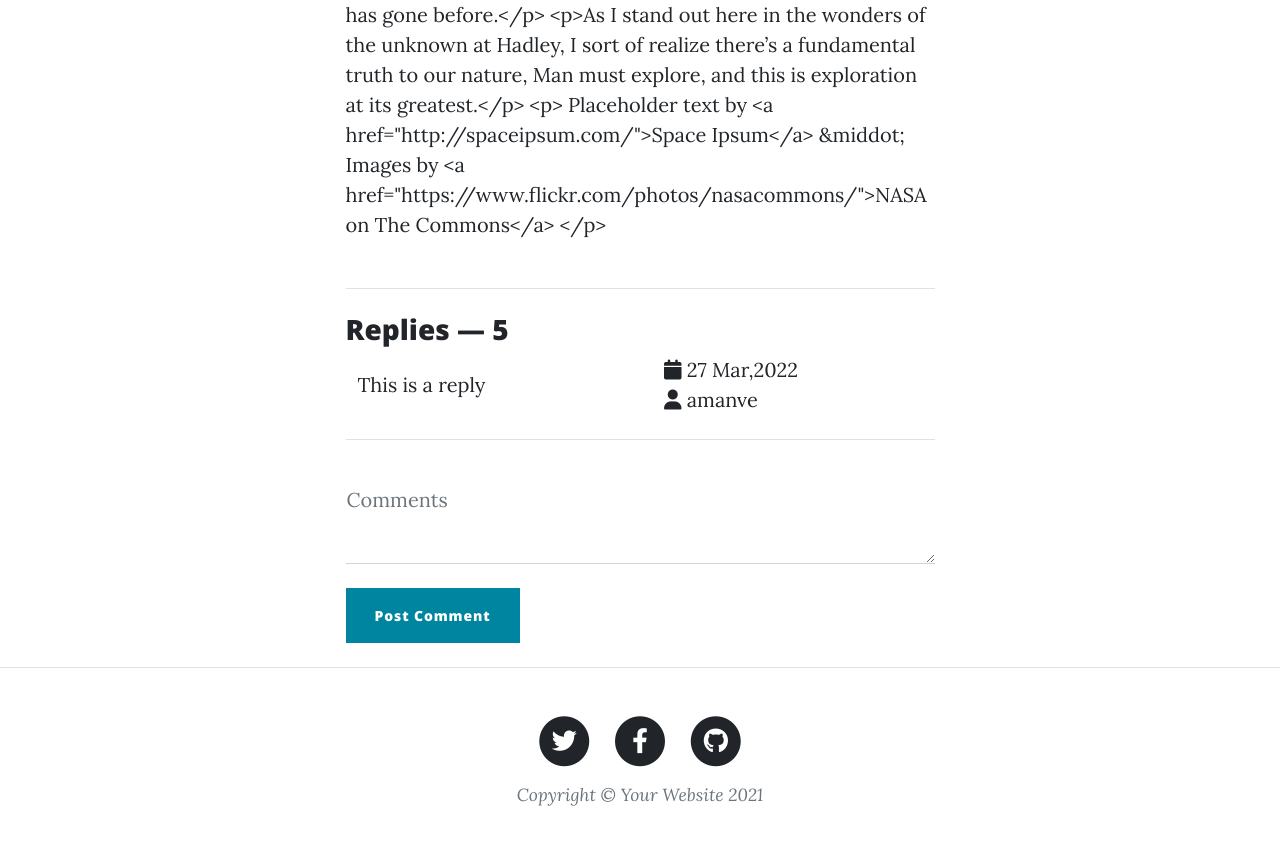
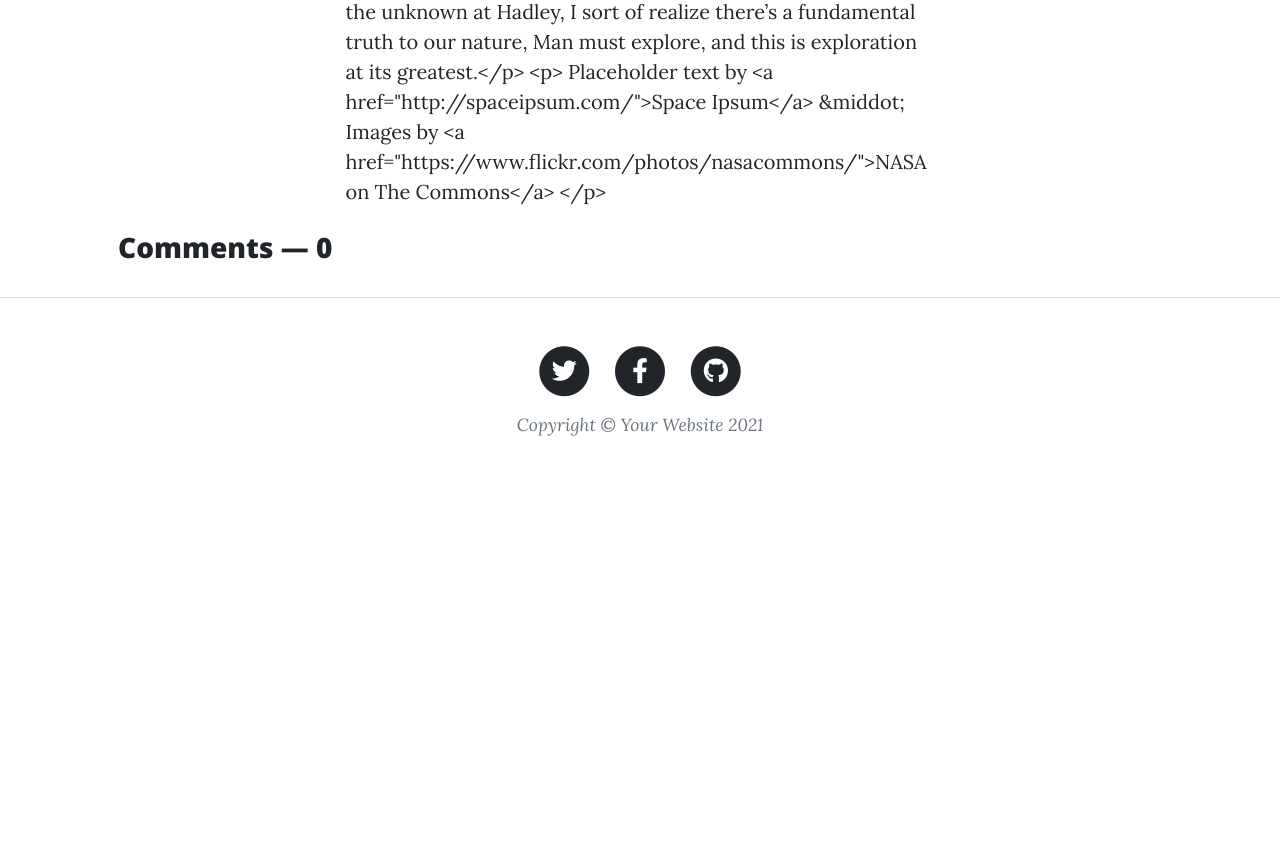
Before and after one commit to amanve/blog.app, a Flask app: page /post/7 in a window 1280 px wide. Shown: the part 2147-2990 px from the top of the page. After the commit the page ends 2583 px from the top, so only its background shows below. Run offline with Flask 2, Linux system fonts and the light colour scheme; data comes from the database, SQL or seed files in the repository; both versions use the stored data as it was after the commit; some libraries are stand-ins or nearby versions.

Commit message:
completed comments model

```diff
--- a/app.py
+++ b/app.py
@@ -1,7 +1,7 @@
 from flask import Flask, render_template, redirect, url_for
 from flask_sqlalchemy import SQLAlchemy
 from flask_migrate import Migrate
-from flask_security import Security, SQLAlchemyUserDatastore, UserMixin, RoleMixin
+from flask_security import Security, SQLAlchemyUserDatastore, UserMixin, RoleMixin, current_user
 from flask_security.forms import RegisterForm, LoginForm
 from flask_wtf import FlaskForm
 from wtforms import StringField, TextAreaField
@@ -53,6 +53,8 @@ class User(db.Model, UserMixin):
                             secondary=roles_users,
                             backref=db.backref('users', lazy='dynamic'))
 
+    comments = db.relationship('Comments', backref='users', lazy='dynamic')
+
 
 class Post(db.Model):
     id = db.Column(db.Integer, primary_key=True)
@@ -60,6 +62,8 @@ class Post(db.Model):
     subHeading = db.Column(db.String(100))
     body = db.Column(db.Text(), nullable=False)
     dateCreated = db.Column(db.DateTime(), default=datetime.utcnow)
+
+    comments = db.relationship('Comments', backref='post', lazy='dynamic')
 
 
 class Comments(db.Model):
@@ -70,6 +74,7 @@ class Comments(db.Model):
     dateCreated = db.Column(db.DateTime())
 
 
+#Custom Forms
 class ExtendRegisterForm(RegisterForm):
     name = StringField('Name')
     username = StringField('Username')
@@ -83,6 +88,10 @@ class NewPost(FlaskForm):
     heading = StringField('Heading')
     subHeading = StringField('Sub-Heading')
     body = TextAreaField('Body')
+
+
+class NewComment(FlaskForm):
+    comment = TextAreaField('Comment')
 
 
 # Setup Flask Security
@@ -119,10 +128,26 @@ def contact():
 
 
 # @app.route('/post')
-@app.route('/post/<post_id>')
+@app.route('/post/<post_id>', methods=['GET', 'POST'])
 def post(post_id):
+    form = NewComment()
     post = Post.query.get(int(post_id))
-    return render_template('post.html', post=post)
+
+    if form.validate_on_submit():
+        comment = Comments(user_id=current_user.id,
+                           comment=form.comment.data,
+                           dateCreated=datetime.now())
+        post.comments.append(comment)
+        db.session.commit()
+
+        return redirect(url_for('post', post_id=post.id))
+
+    comments = Comments.query.filter_by(post_id=post_id).order_by(
+        desc(Comments.dateCreated)).all()
+
+    # return f'''Comment: {form.comment.data}'''
+
+    return render_template('post.html', post=post, form=form, comments=comments)
 
 
 @app.route('/add_post', methods=['GET', 'POST'])
@@ -136,7 +161,7 @@ def add_post():
         db.session.add(new_post)
         db.session.commit()
 
-        return redirect(url_for('post'))
+        return redirect(url_for('index'))
 
     return render_template('add_post.html', form=form)
 
--- a/templates/post.html
+++ b/templates/post.html
@@ -10,7 +10,6 @@
     <header class="masthead" style="background-image: url('static/assets/img/post-bg.jpg')">
         <div class="container position-relative px-4 px-lg-5">
             <div class="row gx-4 gx-lg-5 justify-content-center">
-                <div class="col-md-10 col-lg-8 col-xl-7">
                 <div class="post-heading">
                     <h1>{{ post.heading }}</h1>
                     <h2 class="subheading">{{ post.subHeading}}</h2>
@@ -19,7 +18,6 @@
                         <a href="#!">Start Bootstrap</a>
                         on August 24, 2021
                     </span>
-                    </div>
                 </div>
             </div>
         </div>
@@ -39,40 +37,41 @@
 
     <!-- Reply -->
     <div class="container px-4 px-lg-5">
-        <div class="row gx-4 gx-lg-5 justify-content-center">
-            <div class="col-md-10 col-lg-8 col-xl-7">
+        <div class="row gx-4 gx-lg-5 justify-content-center mb-4">
+            <h3 class="">Comments &mdash; <span>{{comments|length}}</span></h3>
+        </div>
+    </div>
+    {% for comment in comments %}
+    <div class="container px-4 px-lg-5">
+        <div class="row gx-4 gx-lg-5 justify-content-center mb-4">
+
             <!-- Divider-->
             <hr class="my-4" />
-                <h3 class="">Replies &mdash; <span>5</span></h3>
             <div class="row">
                 <div class="col px-4">
-                        This is a reply
+                    {{ comment.comment }}
                 </div>
-
                 <div class="col">
-                        <i class="fa-solid fa-calendar"></i> 27 Mar,2022 &nbsp;
+                    <i class="fa-solid fa-calendar"></i> {{comment.dateCreated|datetime_format}} &nbsp;
                     <br />
-                        <i class="fa-solid fa-user"></i> amanve
-                    </div>
-                </div>
-
+                    <i class="fa-solid fa-user"></i> {{comment.users.username}}
                 </div>
             </div>
         </div>
+    </div>
+    {% endfor %}
 
 
-
+    {% if current_user.active %}
     <div class="container px-4 px-lg-5">
         <div class="row gx-4 gx-lg-5 justify-content-center">
-            <div class="col-md-10 col-lg-8 col-xl-7">
+
             <!-- Divider-->
             <hr class="my-4" />
-                <form action="" method="POST" role="form" id="theForm">
-
-                    <div class="form-floating mb-4">
-                        <textarea class="form-control" placeholder="Leave a comment here"
-                            style="height: 100px"></textarea>
-                        <label for="floatingTextarea2">Comments</label>
+            <form method="POST" role="form" action="">
+                {{form.csrf_token}}
+                <div class="form-group mb-4">
+                    {{ form.comment(class="form-control", placeholder="Leave a comment here")}}
                 </div>
                 <div class="mb-4">
                     <button type="submit" class="btn btn-primary">
@@ -82,8 +81,7 @@
             </form>
         </div>
     </div>
-    </div>
-
+    {% endif %}
 
 
     {% endblock %}
```
Also changed, not shown: blog.db. Lines whose indentation alone changed are shown as unchanged.
